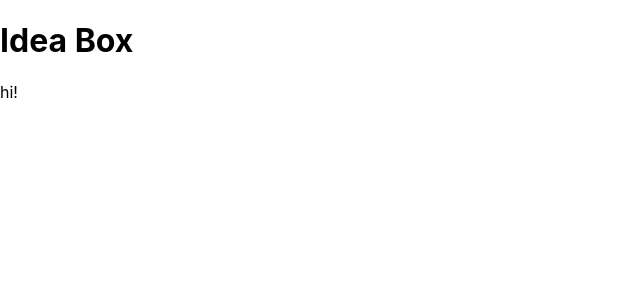
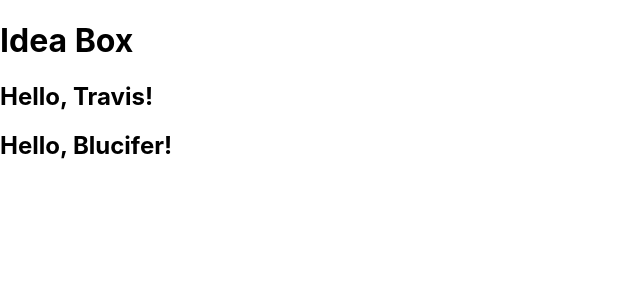
Before and after one commit to bpeterson2579/idea-box2.0, a React (Create React App) app: page / in a window 1280 px wide. Shown: the top 300 px of the page, without its empty margins (0-640 px from the left). Built offline with nearby package versions, Linux system fonts and the light colour scheme.

Commit message:
Add Card class files

```diff
--- a/src/App.js
+++ b/src/App.js
@@ -1,5 +1,6 @@
 import React, {Component} from 'react';
 import './App.css';
+import Ideas from './Ideas';
 
 class App extends Component {
   constructor() {
@@ -17,7 +18,8 @@ class App extends Component {
     return (
       <main>
         <h1>Idea Box</h1>
-        <p>hi!</p>
+        <Ideas name='Travis' />
+        <Ideas name='Blucifer' />
       </main>
     )
   }
--- a/src/Ideas.js
+++ b/src/Ideas.js
@@ -0,0 +1,10 @@
+import React from 'react';
+import './Ideas.css';
+
+const Ideas = (props) => {
+  return (
+    <h2>Hello, {props.name}!</h2>
+  )
+}
+
+export default Ideas;
```
Also changed, not shown: src/Card.css (added), src/Card.js (added).
